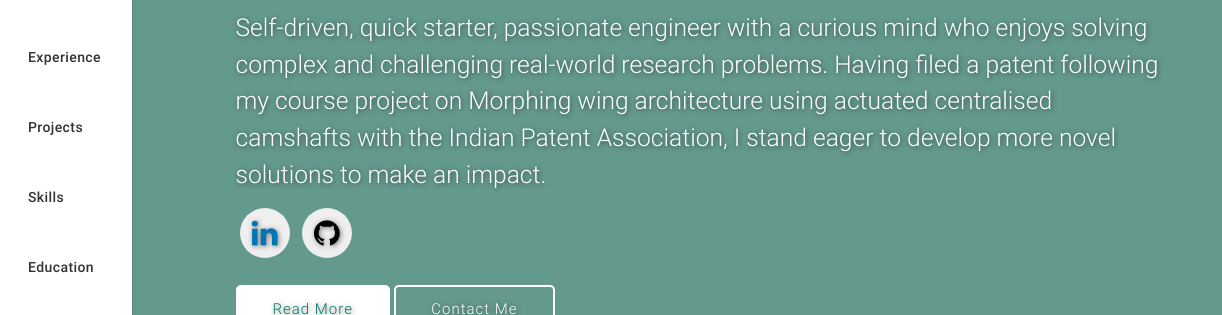
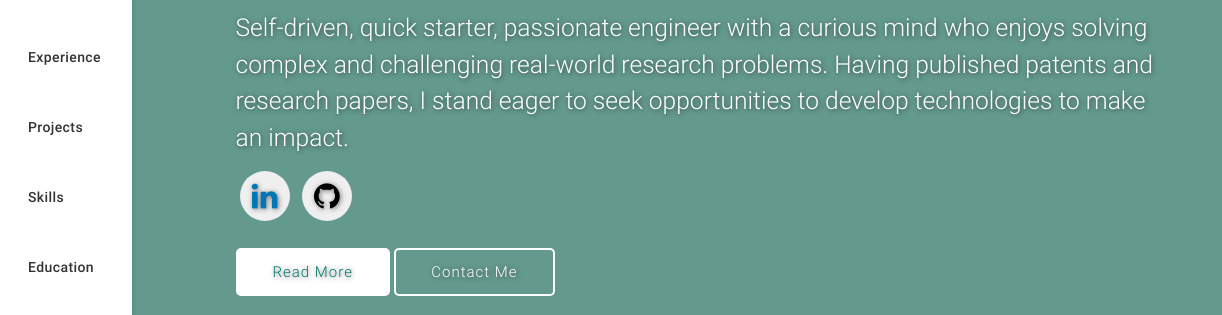
Before and after one commit to N47IN/N47IN-N47IN.github.io, a plain HTML site: page index.html in a window 1280 px wide. Shown: the part 191-506 px from the top of the page, 58-1280 px from the left. Drawn offline with nearby package versions, Linux system fonts and the light colour scheme; files that its build step writes are made by us from their sources; files whose address does not match are found by name.

Commit message:
Update index.html

```diff
--- a/index.html
+++ b/index.html
@@ -211,8 +211,7 @@
               <h2>Hi, <span class="teal">Navin</span> here.</h2>
               <h5 style="color:#fff">A <span class="typing" style="font-weight: 300; color:#004d40"></span></h5>
               <!-- <h5 style="color:#00796b">A <span class="typing" style="font-weight: 300; color:#fff"></span></h5> -->
-              <h5>Self-driven, quick starter, passionate engineer with a curious mind who enjoys solving complex and challenging real-world research problems. <b>Having filed a patent following my course project on Morphing wing architecture using actuated centralised camshafts with the
-                Indian Patent Association, I stand eager to develop more novel solutions to make an impact.</b></h5>
+              <h5>Self-driven, quick starter, passionate engineer with a curious mind who enjoys solving complex and challenging real-world research problems. <b>Having published patents and research papers, I stand eager to seek opportunities to develop technologies to make an impact.</b></h5>
             </div>
             <div class="social">
               <a href="https://www.linkedin.com/in/navin-sriram-5b5690256/" target="_blank">
```
